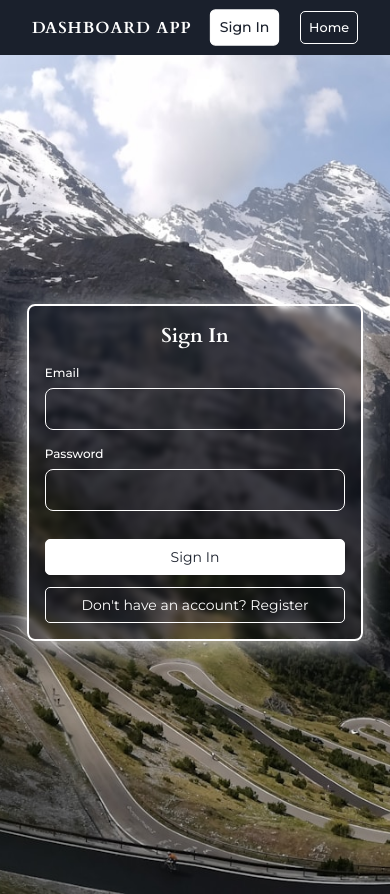
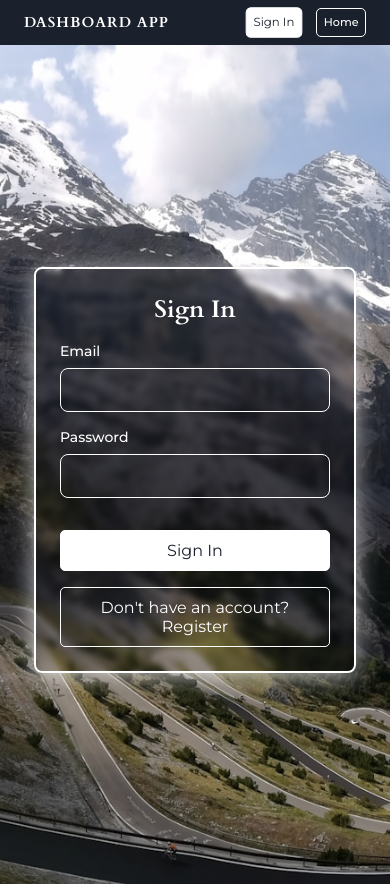
Before and after one commit to mariusalx06/React-Auth-Dashboard, a Next.js app: page /auth/signin in a window 390 px wide. Built offline with nearby package versions, Linux system fonts and the light colour scheme; no server answers.

Commit message:
Complete mobile friendly

```diff
--- a/app/auth/register/page.module.css
+++ b/app/auth/register/page.module.css
@@ -8,12 +8,12 @@
   background-position: center center;
   background-repeat: no-repeat;
   background-size: cover;
-  padding: 2rem;
+  padding: 32px;
 }
 
 .formContainer {
   background-color: transparent;
-  padding: 2rem;
+  padding: 32px;
   border-radius: 8px;
   box-shadow: 0 4px 25px rgba(255, 255, 255, 0.7);
   width: 100%;
@@ -24,17 +24,17 @@
 
 .title {
   color: #1a202c;
-  font-size: 2rem;
+  font-size: 32px;
   font-weight: 600;
   text-align: center;
-  margin-bottom: 1.5rem;
+  margin-bottom: 24px;
 }
 
 .label {
   display: block;
-  font-size: 1rem;
+  font-size: 16px;
   font-weight: 500;
-  margin-bottom: 0.5rem;
+  margin-bottom: 8px;
   color: white;
 }
 
@@ -42,11 +42,11 @@
   color: white;
   background: transparent;
   width: 100%;
-  padding: 0.75rem;
+  padding: 12px;
   border: 1px solid white;
   border-radius: 8px;
-  font-size: 1rem;
-  margin-bottom: 1rem;
+  font-size: 16px;
+  margin-bottom: 16px;
   transition: border-color 0.2s;
 }
 
@@ -69,7 +69,7 @@
   border-radius: 5px;
   border: 1px solid white;
   cursor: pointer;
-  font-size: 1rem;
+  font-size: 16px;
   margin-top: 10px;
   transition: background-color 0.3s ease;
   width: 100%;
@@ -93,44 +93,44 @@
 
 .errorMessage {
   color: #e53e3e;
-  font-size: 0.875rem;
-  margin-bottom: 1rem;
+  font-size: 14px;
+  margin-bottom: 16px;
   text-align: center;
 }
 
 @media (max-width: 768px) {
   .container {
-    padding: 1rem;
-    margin-top: 50px;
+    padding: 16px;
+    margin-top: 40px;
     background-size: cover;
   }
 
   .formContainer {
-    padding: 1.5rem;
-    max-width: 100%;
+    padding: 24px;
+    max-width: 320px;
     width: 90%;
     border-radius: 8px;
-    margin-top: 1rem;
+    margin-top: 16px;
   }
 
   .title {
-    font-size: 1.5rem;
-    margin-bottom: 1rem;
+    font-size: 24px;
+    margin-bottom: 16px;
   }
 
   .label {
-    font-size: 0.875rem;
+    font-size: 14px;
   }
 
   .input {
-    padding: 0.75rem;
-    font-size: 1rem;
+    padding: 12px;
+    font-size: 16px;
   }
 
   .button {
     padding: 10px 20px;
-    font-size: 1rem;
-    margin-top: 15px;
+    font-size: 16px;
+    margin-top: 16px;
   }
 
   .primaryButton {
@@ -138,92 +138,7 @@
   }
 
   .errorMessage {
-    font-size: 0.875rem;
+    font-size: 14px;
     text-align: center;
   }
 }
-
-@media (max-width: 768px) {
-  .container {
-    padding: 1rem;
-    margin-top: 50px;
-    background-size: cover;
-  }
-
-  .formContainer {
-    padding: 1.5rem;
-    max-width: 320px;
-    width: 90%;
-    border-radius: 8px;
-    margin-top: 1rem;
-  }
-
-  .title {
-    font-size: 1.5rem;
-    margin-bottom: 1rem;
-  }
-
-  .label {
-    font-size: 0.875rem;
-  }
-
-  .input {
-    padding: 0.75rem;
-    font-size: 1rem;
-  }
-
-  .button {
-    padding: 10px 20px;
-    font-size: 1rem;
-    margin-top: 15px;
-  }
-
-  .primaryButton {
-    padding: 10px 20px;
-  }
-
-  .errorMessage {
-    font-size: 0.875rem;
-    text-align: center;
-  }
-}
-
-@media (max-width: 480px) {
-  .container {
-    padding: 0.5rem;
-    margin-top: 50px;
-  }
-
-  .formContainer {
-    padding: 1rem;
-    width: 90%;
-    max-width: 300px;
-  }
-
-  .title {
-    font-size: 1.25rem;
-    margin-bottom: 1rem;
-  }
-
-  .label {
-    font-size: 0.75rem;
-  }
-
-  .input {
-    font-size: 0.875rem;
-  }
-
-  .button {
-    font-size: 0.875rem;
-    padding: 8px 16px;
-  }
-
-  .primaryButton {
-    padding: 8px 16px;
-  }
-
-  .errorMessage {
-    font-size: 0.75rem;
-    margin-bottom: 1rem;
-  }
-}
--- a/app/auth/signin/page.module.css
+++ b/app/auth/signin/page.module.css
@@ -8,12 +8,12 @@
   background-position: center center;
   background-repeat: no-repeat;
   background-size: cover;
-  padding: 2rem;
+  padding: 32px;
 }
 
 .formContainer {
   background-color: transparent;
-  padding: 2rem;
+  padding: 32px;
   border-radius: 8px;
   box-shadow: 0 4px 25px rgba(255, 255, 255, 0.7);
   width: 100%;
@@ -24,17 +24,17 @@
 
 .title {
   color: white;
-  font-size: 2rem;
+  font-size: 32px;
   font-weight: 600;
   text-align: center;
-  margin-bottom: 1.5rem;
+  margin-bottom: 24px;
 }
 
 .label {
   display: block;
-  font-size: 1rem;
+  font-size: 16px;
   font-weight: 500;
-  margin-bottom: 0.5rem;
+  margin-bottom: 8px;
   color: white;
 }
 
@@ -42,11 +42,11 @@
   color: white;
   background: transparent;
   width: 100%;
-  padding: 0.75rem;
+  padding: 12px;
   border: 1px solid white;
   border-radius: 8px;
-  font-size: 1rem;
-  margin-bottom: 1rem;
+  font-size: 16px;
+  margin-bottom: 16px;
   transition: border-color 0.2s;
 }
 
@@ -63,7 +63,7 @@
   border-radius: 5px;
   border: 1px solid white;
   cursor: pointer;
-  font-size: 1rem;
+  font-size: 16px;
   margin-top: 10px;
   transition: background-color 0.3s ease;
   width: 100%;
@@ -87,94 +87,57 @@
 
 .errorMessage {
   color: #e53e3e;
-  font-size: 0.875rem;
-  margin-bottom: 1rem;
+  font-size: 14px;
+  margin-bottom: 16px;
   text-align: center;
 }
 
 @media (max-width: 768px) {
   .container {
-    padding: 1rem;
+    padding: 16px;
+    margin-top: 40px;
     background-size: cover;
-    margin-top: 50px;
   }
 
   .formContainer {
-    padding: 1.5rem;
-    max-width: 90%;
+    padding: 24px;
+    max-width: 70%;
     width: 100%;
+    margin-top: 16px;
   }
 
   .title {
-    font-size: 1.5rem;
-    margin-bottom: 1rem;
+    font-size: 24px;
+    margin-bottom: 16px;
   }
 
   .label {
-    font-size: 0.875rem;
+    font-size: 14px;
   }
 
   .input {
-    padding: 0.75rem;
-    font-size: 1rem;
+    padding: 12px;
+    font-size: 16px;
   }
 
   .button {
-    font-size: 1rem;
-    padding: 8px 16px;
-    margin-top: 12px;
+    font-size: 16px;
+    padding: 10px 20px;
+    margin-top: 16px;
   }
 
   .primaryButton {
-    padding: 8px 16px;
-    font-size: 1rem;
+    padding: 10px 20px;
   }
 
   .errorMessage {
-    font-size: 0.875rem;
-    margin-bottom: 1rem;
+    font-size: 14px;
+    margin-bottom: 16px;
   }
 }
 
 @media (max-width: 480px) {
-  .container {
-    padding: 0.5rem;
-    margin-top: 50px;
-  }
-
   .formContainer {
-    padding: 1rem;
     max-width: 90%;
-    width: 100%;
-  }
-
-  .title {
-    font-size: 1.25rem;
-    margin-bottom: 1rem;
-  }
-
-  .label {
-    font-size: 0.75rem;
-  }
-
-  .input {
-    padding: 0.75rem;
-    font-size: 0.875rem;
-  }
-
-  .button {
-    font-size: 0.875rem;
-    padding: 8px 16px;
-    margin-top: 12px;
-  }
-
-  .primaryButton {
-    padding: 8px 16px;
-    font-size: 0.875rem;
-  }
-
-  .errorMessage {
-    font-size: 0.75rem;
-    margin-bottom: 1rem;
   }
 }
--- a/app/components/style/Footer.js
+++ b/app/components/style/Footer.js
@@ -1,13 +1,21 @@
 "use client";
 
+import { useState, useEffect } from "react";
 import styles from "./Footer.module.css";
 
 export default function Footer() {
+  const [currentYear, setCurrentYear] = useState("");
+
+  useEffect(() => {
+    const year = new Date().getFullYear();
+    setCurrentYear(year);
+  }, []);
+
   return (
     <footer className={styles.footer}>
       <div className={styles.container}>
         <p className={styles.text}>
-          © 2024 Marius's Dashboard App. All Rights Reserved.
+          © {currentYear} Marius's Dashboard App. All Rights Reserved.
         </p>
       </div>
     </footer>
--- a/app/components/style/Footer.module.css
+++ b/app/components/style/Footer.module.css
@@ -4,7 +4,7 @@
   width: 100%;
   background-color: #1a202c;
   color: white;
-  padding: 1rem 2rem;
+  padding: 16px 32px;
   text-align: center;
 }
 
@@ -14,6 +14,16 @@
 }
 
 .text {
-  font-size: 0.875rem;
+  font-size: 14px;
   color: #e2e8f0;
 }
+
+@media (max-width: 768px) {
+  .footer {
+    padding: 12px 16px;
+  }
+
+  .text {
+    font-size: 12px;
+  }
+}
--- a/app/components/style/Header.module.css
+++ b/app/components/style/Header.module.css
@@ -5,7 +5,7 @@
   width: 100%;
   background-color: #1a202c;
   color: white;
-  padding: 0.7rem 2rem;
+  padding: 11.2px 32px;
   z-index: 1000;
   transition: transform 0.3s ease;
 }
@@ -17,7 +17,7 @@
 }
 
 .logo {
-  font-size: 1rem;
+  font-size: 16px;
   font-weight: 700;
   color: white;
   letter-spacing: 1px;
@@ -27,16 +27,16 @@
 
 .nav {
   display: flex;
-  gap: 1.5rem;
+  gap: 24px;
 }
 
 .link {
   color: white;
-  font-size: 0.8rem;
+  font-size: 12.8px;
   text-decoration: none;
   position: relative;
   transition: color 0.3s ease, transform 0.3s ease;
-  padding: 0.5rem;
+  padding: 8px;
   border-radius: 5px;
   font-weight: 500;
   overflow: hidden;
@@ -69,3 +69,31 @@
   background: transparent;
   z-index: -1;
 }
+
+@media (max-width: 768px) {
+  .header {
+    padding: 8px 24px;
+  }
+
+  .logo {
+    font-size: 14.4px;
+  }
+
+  .nav {
+    gap: 16px;
+  }
+
+  .link {
+    font-size: 11.2px;
+    padding: 6.4px;
+  }
+
+  .link:hover {
+    transform: scale(1.1);
+  }
+
+  .active {
+    font-weight: 400;
+    transform: scale(1.05);
+  }
+}
--- a/app/dashboard/page.module.css
+++ b/app/dashboard/page.module.css
@@ -25,13 +25,12 @@
 
 .toggleButton {
   position: absolute;
-  top: 10px;
+  top: 15px;
   left: 50%;
   transform: translateX(-50%);
   background: none;
   border: none;
   color: #1a202c;
-  font-size: 24px;
   cursor: pointer;
   z-index: 2;
 }
@@ -42,7 +41,7 @@
 }
 
 .sidebarContent {
-  margin-top: 40px;
+  margin-top: 50px;
   display: flex;
   flex-direction: column;
   align-items: flex-start;
@@ -109,7 +108,6 @@
   display: flex;
   align-items: center;
   gap: 10px;
-  margin-top: 20px;
 }
 
 .text {
@@ -178,3 +176,106 @@
 .opennedButton p {
   margin-left: 5px;
 }
+
+@media (max-width: 768px) {
+  .container {
+    flex-direction: column;
+    margin-top: 40px;
+  }
+
+  .sidebar {
+    width: 40px;
+    height: calc(100vh - 50px);
+    position: fixed;
+    top: 50px;
+    left: 0;
+    z-index: 100;
+    transition: width 0.3s ease;
+  }
+
+  .sidebarOpen {
+    width: 140px;
+  }
+
+  .content {
+    margin-left: 40px;
+    padding: 15px;
+    transition: margin-left 0.3s ease, width 0.3s ease;
+    flex-grow: 1;
+    background-color: white;
+    z-index: 1;
+    width: calc(100% - 40px);
+    box-shadow: -4px 0 8px rgba(0, 0, 0, 0.1);
+    border-left: 2px solid #e0e0e0;
+  }
+
+  .toggleButton {
+    top: 5px;
+    z-index: 101;
+    position: absolute;
+  }
+
+  .sidebarOpen .toggleButton {
+    left: 20px;
+    transform: translateX(0);
+  }
+
+  .welcome {
+    font-size: 18px;
+  }
+
+  .message {
+    font-size: 12px;
+    margin-top: 8px;
+  }
+
+  .buttons {
+    margin-top: 12px;
+  }
+
+  .logoutButton,
+  .homeButton {
+    padding: 6px 12px;
+    font-size: 12px;
+  }
+
+  .sidebarOpen + .content {
+    margin-left: 140px;
+    width: calc(100% - 140px);
+  }
+
+  .item {
+    font-size: 12px;
+    gap: 6px;
+  }
+
+  .text {
+    font-size: 14px;
+  }
+
+  .sidebarOpen .sidebarContent {
+    padding-left: 5px;
+  }
+
+  .sidebarContent {
+    margin-top: 40px;
+    display: flex;
+    flex-direction: column;
+    align-items: flex-start;
+    margin-left: 8px;
+  }
+
+  .closedSidebarContent {
+    margin-top: 40px;
+  }
+
+  .closedButton {
+    padding: 6px;
+    font-size: 14px;
+  }
+
+  .opennedButton {
+    padding: 6px;
+    font-size: 12px;
+  }
+}
```
